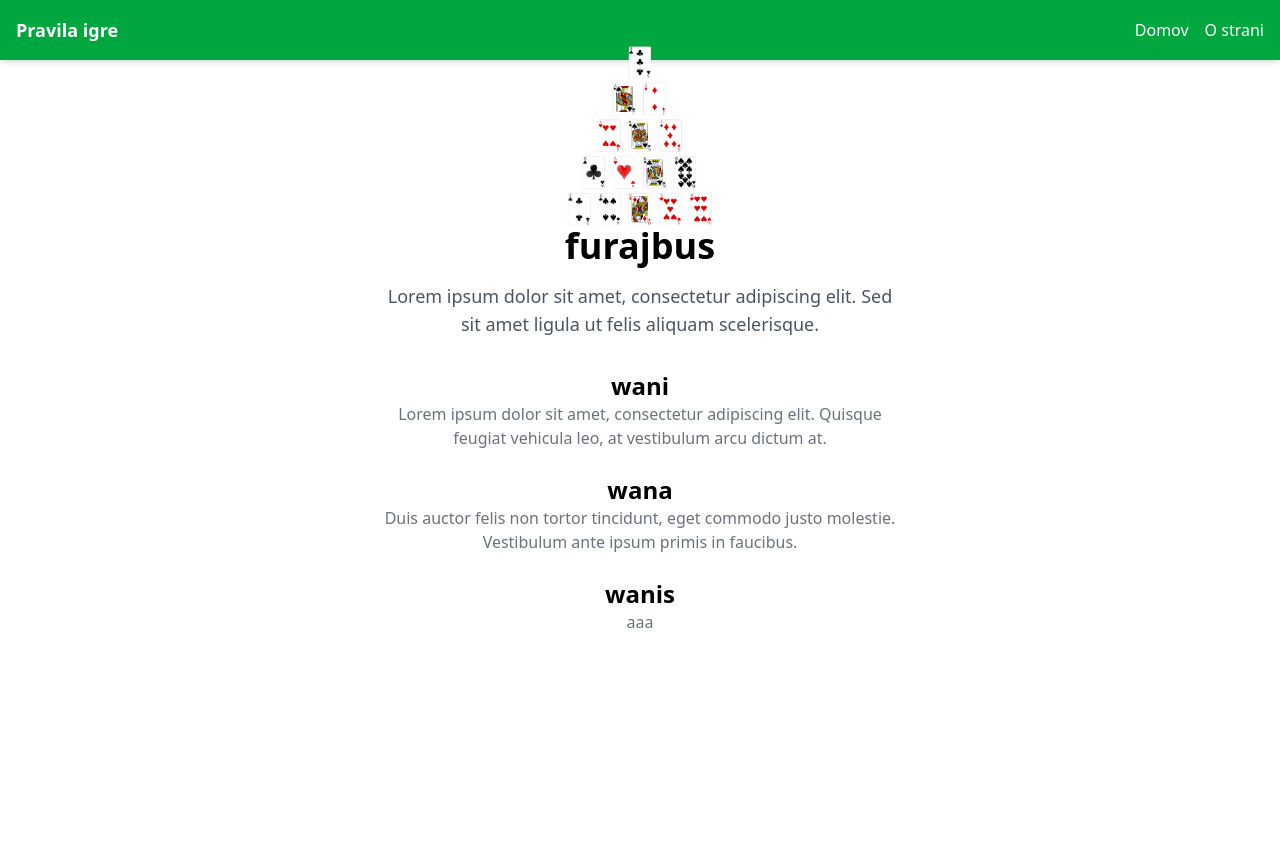
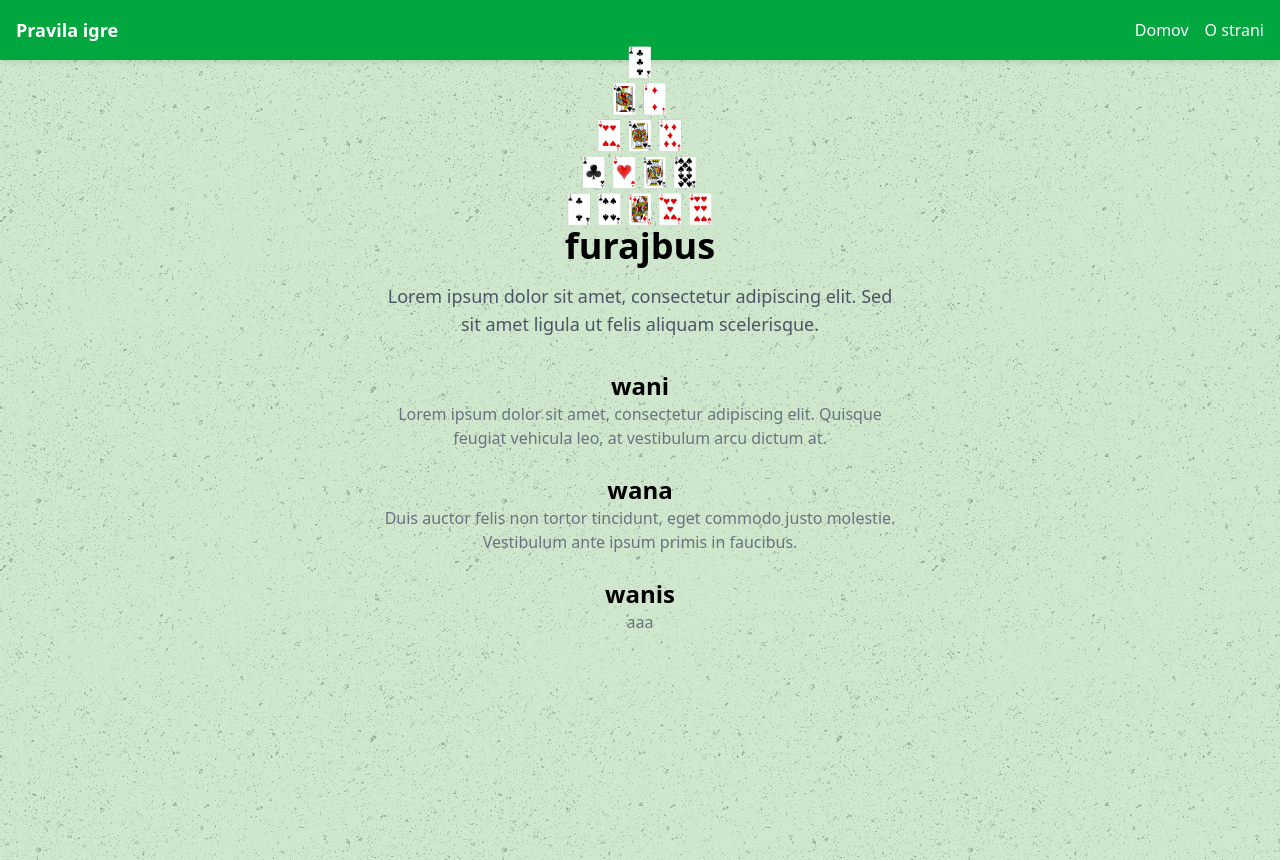
Before and after one commit to Urichh/furajbus, an Angular app: page / in a window 1280 px wide. Built offline with nearby package versions, Linux system fonts and the light colour scheme.

Commit message:
set background color and texture

```diff
--- a/src/app/home/home.component.html
+++ b/src/app/home/home.component.html
@@ -1,4 +1,4 @@
-<div class="flex flex-col items-center justify-center min-h-screen text-center px-6">
+<div id="bg" class="flex flex-col items-center justify-center min-h-screen text-center px-6">
     <img src="../../karte_default.png" id="banner" alt="logo?" class="w-1/3 md:w-1/5 lg:w-1/6 xl:w-1/8 h-auto mx-auto" style="margin-top: -15em" />
 
     <h1 class="text-4xl font-bold mb-4">furajbus</h1>
--- a/src/styles.css
+++ b/src/styles.css
@@ -9,3 +9,8 @@
     height: auto;
     display: block;
 }*/
+
+#bg {
+    background-color: #87c28265;
+    background-image: url("../public/asfalt-dark.png");
+}
```
Also changed, not shown: public/asfalt-dark.png (added).
